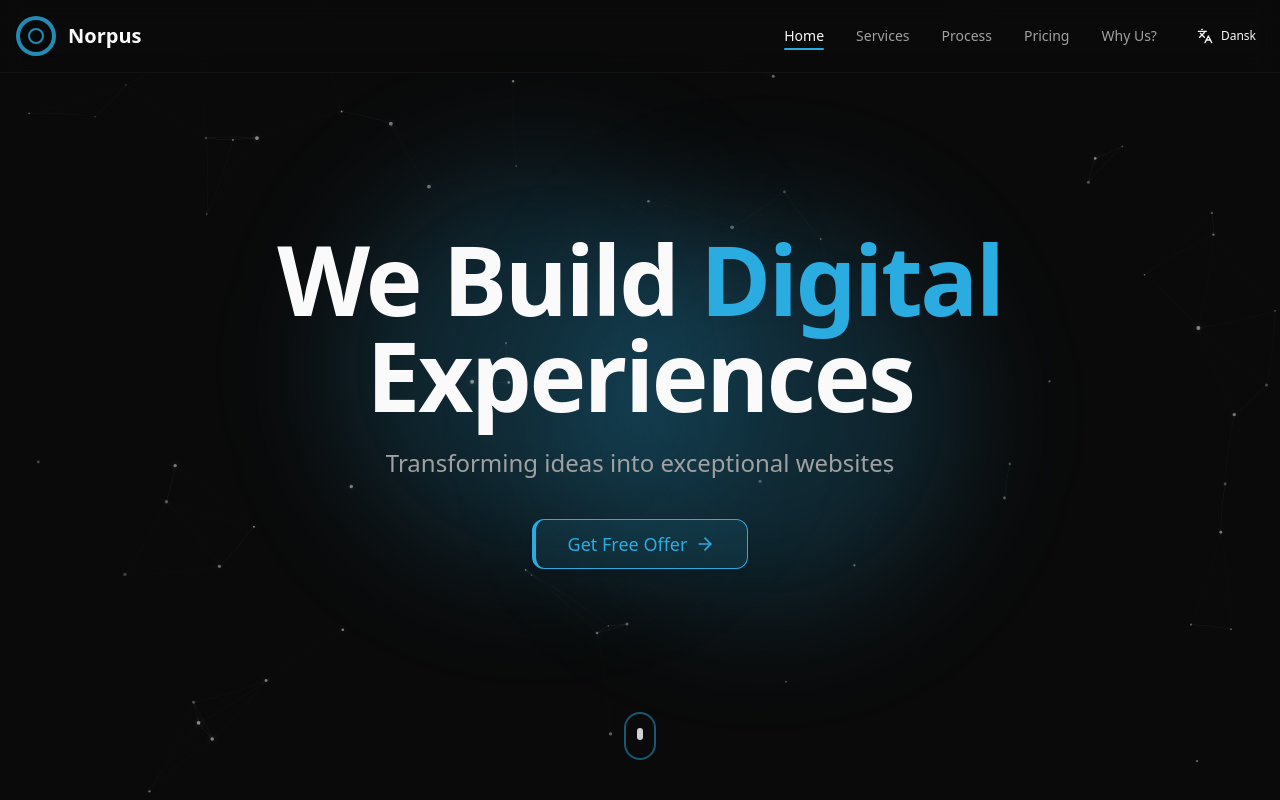
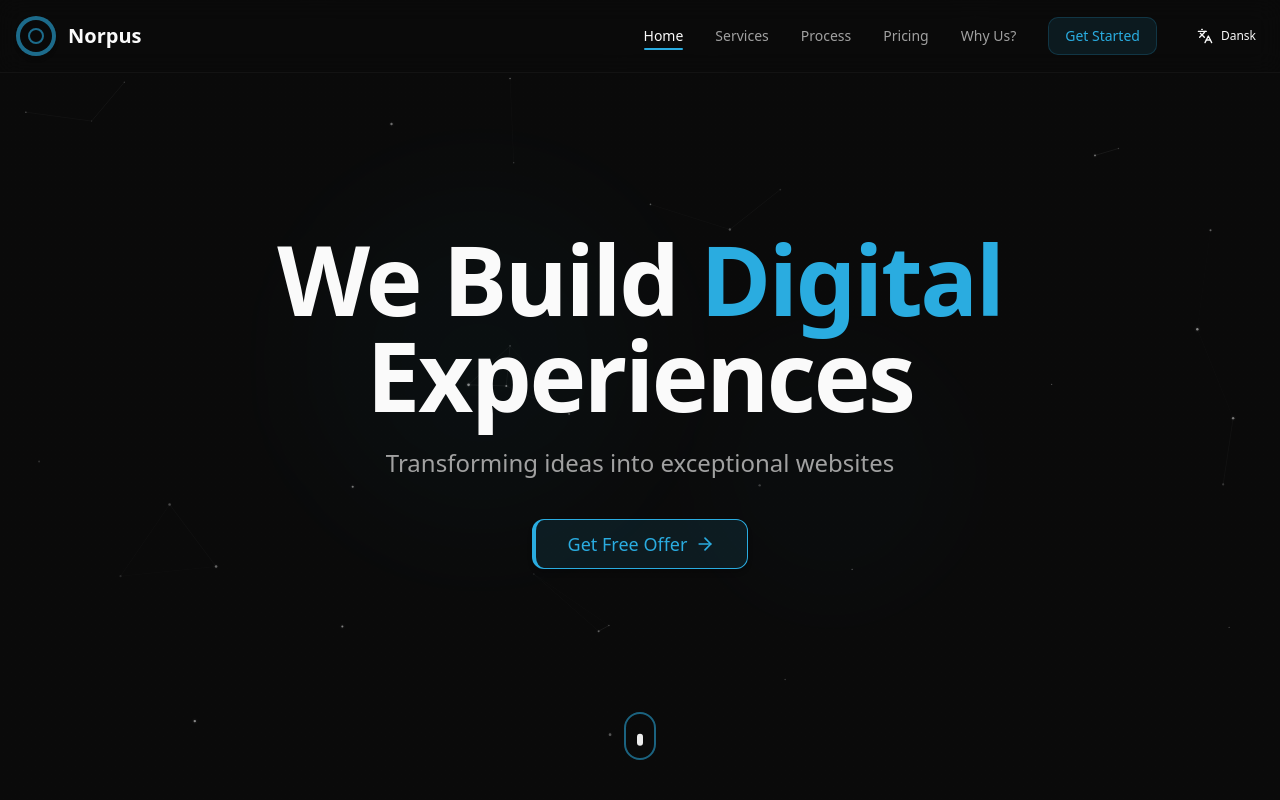
Before and after one commit to Abdulhamidsa/norpus, a Next.js app: page / in a window 1280 px wide. Shown: the top 800 px of the page. Built offline with nearby package versions, Linux system fonts and the light colour scheme.

Commit message:
feat: enhance navigation and layout with smooth scrolling, improved accessibility, and updated styles

```diff
--- a/src/app/globals.css
+++ b/src/app/globals.css
@@ -141,10 +141,18 @@
   * {
     @apply border-border outline-ring/50;
   }
+  html {
+    scroll-behavior: smooth;
+  }
   body {
     @apply bg-background text-foreground;
   }
   button {
     @apply cursor-pointer;
   }
+
+  /* Ensure minimum viewport height for sections */
+  .min-h-screen {
+    min-height: 100dvh;
+  }
 }
--- a/src/app/page.tsx
+++ b/src/app/page.tsx
@@ -2,7 +2,7 @@
 
 import type React from "react";
 import { useEffect, useRef, useState } from "react";
-// import { Cta } from "@/components/Cta";
+import { Cta } from "@/components/Cta";
 import CustomCursor from "@/components/custom-cursor";
 import { Footer } from "@/components/Footer";
 import { Hero } from "@/components/Hero";
@@ -23,7 +23,7 @@ export default function Home() {
   const servicesRef = useRef<HTMLDivElement>(null) as React.RefObject<HTMLDivElement>;
   const processRef = useRef<HTMLDivElement>(null) as React.RefObject<HTMLDivElement>;
   const pricingRef = useRef<HTMLDivElement>(null) as React.RefObject<HTMLDivElement>;
-  // const contactRef = useRef<HTMLDivElement>(null) as React.RefObject<HTMLDivElement>;
+  const ctaRef = useRef<HTMLDivElement>(null) as React.RefObject<HTMLDivElement>;
   const whyUsRef = useRef<HTMLDivElement>(null) as React.RefObject<HTMLDivElement>;
 
   useEffect(() => {
@@ -32,8 +32,8 @@ export default function Home() {
       { ref: servicesRef, id: "services" },
       { ref: processRef, id: "process" },
       { ref: pricingRef, id: "pricing" },
-      // { ref: contactRef, id: "contact" },
       { ref: whyUsRef, id: "whyus" },
+      { ref: ctaRef, id: "cta" },
     ];
 
     const observer = new IntersectionObserver(
@@ -60,7 +60,14 @@ export default function Home() {
 
   const scrollTo = (ref: React.RefObject<HTMLDivElement>) => {
     if (ref.current) {
-      ref.current.scrollIntoView({ behavior: "smooth", block: "start" });
+      const navbarHeight = 80; // Approximate navbar height
+      const elementPosition = ref.current.getBoundingClientRect().top;
+      const offsetPosition = elementPosition + window.pageYOffset - navbarHeight;
+
+      window.scrollTo({
+        top: offsetPosition,
+        behavior: "smooth",
+      });
       setMenuOpen(false);
     }
   };
@@ -85,8 +92,8 @@ export default function Home() {
           servicesRef,
           processRef,
           pricingRef,
-          // contactRef,
           whyUsRef,
+          ctaRef,
         }}
       />
 
@@ -100,9 +107,10 @@ export default function Home() {
       {/* <Clients /> */}
       {/* Pricing Section */}
       <Pricing ref={pricingRef} enterLink={enterLink} leaveLink={leaveLink} enterButton={enterButton} />
+      {/* Why Us Section */}
+      <WhyUs ref={whyUsRef} enterLink={enterLink} leaveLink={leaveLink} />
       {/* CTA Section */}
-      <WhyUs ref={whyUsRef} enterLink={enterLink} leaveLink={leaveLink} />
-      {/* <Cta enterButton={enterButton} leaveLink={leaveLink} ref={contactRef} /> */}
+      <Cta enterButton={enterButton} leaveLink={leaveLink} ref={ctaRef} />
       {/* Contact Section */}
       {/* <Contact ref={contactRef} enterButton={enterButton} leaveLink={leaveLink} /> */}
 
--- a/src/components/Cta.tsx
+++ b/src/components/Cta.tsx
@@ -2,6 +2,8 @@ import React, { forwardRef } from "react";
 import { motion } from "framer-motion";
 import { ArrowRight } from "lucide-react";
 import { useTranslation } from "@/hooks/use-translation";
+
+import { SectionHeading } from "./ui/section-heading";
 
 type ProcessProps = {
   leaveLink?: () => void;
@@ -14,7 +16,7 @@ export const Cta = forwardRef<HTMLDivElement, ProcessProps>(({ leaveLink, enterB
   return (
     <>
       {/* CTA Section */}
-      <section ref={ref} className="py-20 relative">
+      <section ref={ref} className="min-h-screen flex flex-col justify-center py-20 pt-10 relative">
         {/* Subtle background accent */}
         <div className="absolute inset-0 bg-gradient-to-b from-background to-accent/5 pointer-events-none"></div>
 
--- a/src/components/Navbar.tsx
+++ b/src/components/Navbar.tsx
@@ -23,7 +23,7 @@ type NavbarProps = {
     processRef: React.RefObject<HTMLDivElement>;
     pricingRef: React.RefObject<HTMLDivElement>;
     whyUsRef: React.RefObject<HTMLDivElement>;
-    // contactRef: React.RefObject<HTMLDivElement>;
+    ctaRef: React.RefObject<HTMLDivElement>;
   };
 };
 const navKeys = [
@@ -32,7 +32,6 @@ const navKeys = [
   { key: "process", ref: "processRef" },
   { key: "pricing", ref: "pricingRef" },
   { key: "whyus", ref: "whyUsRef" },
-  // { key: "contact", ref: "contactRef" },
 ];
 
 export function Navbar({ scrollTo, activeSection, enterButton, enterLink, leaveLink, refs }: NavbarProps) {
@@ -141,6 +140,18 @@ export function Navbar({ scrollTo, activeSection, enterButton, enterLink, leaveL
             >
               {t("nav.whyus")}
             </NavLink>
+            <NavLink
+              active={activeSection === "cta"}
+              onClick={() => {
+                scrollTo(refs.ctaRef);
+                if (isMobile) setMenuOpen(false);
+              }}
+              onMouseEnter={enterLink}
+              onMouseLeave={leaveLink}
+              className="bg-primary/10 text-primary border border-primary/20 px-4 py-2 rounded-md hover:bg-primary/20 transition-all duration-200"
+            >
+              {t("nav.cta")}
+            </NavLink>
             {/* <NavLink
               active={activeSection === "contact"}
               onClick={() => {
@@ -167,11 +178,13 @@ export function Navbar({ scrollTo, activeSection, enterButton, enterLink, leaveL
             transition={{ duration: 0.25, ease: "easeOut" }}
             className="fixed top-[72px] left-0 right-0 z-40 bg-background/95 backdrop-blur-md border-b border-border/30 overflow-hidden shadow-lg"
           >
-            <motion.div initial={{ opacity: 0 }} animate={{ opacity: 1 }} transition={{ duration: 0.3, delay: 0.05, staggerChildren: 0.07 }} className="container mx-auto px-4 py-6 flex flex-col divide-y divide-border/10">
+            <motion.div initial={{ opacity: 0 }} animate={{ opacity: 1 }} transition={{ duration: 0.3, delay: 0.05, staggerChildren: 0.07 }} className="container mx-auto px-4 py-6 flex flex-col">
+              {/* Navigation Items */}
+              <div className="flex flex-col divide-y divide-border/10">
                 {navKeys.map(({ key, ref }, index) => (
                   <motion.div key={key} initial={{ opacity: 0, x: -20 }} animate={{ opacity: 1, x: 0 }} transition={{ duration: 0.3, delay: 0.05 + index * 0.05 }} className={cn("py-4 first:pt-2 last:pb-2", "flex items-center justify-between")}>
                     <button
-                    className={cn("text-base font-medium w-full text-left flex items-center", activeSection === key ? "text-primary" : "text-muted-foreground")}
+                      className={cn("text-base font-medium text-left flex items-center transition-colors duration-200 w-fit", activeSection === key ? "text-primary" : "text-muted-foreground hover:text-foreground")}
                       onClick={() => {
                         scrollTo(refs[ref as keyof typeof refs]);
                         setMenuOpen(false); // Close the menu when clicking a link
@@ -182,11 +195,35 @@ export function Navbar({ scrollTo, activeSection, enterButton, enterLink, leaveL
                         {activeSection === key && <motion.div layoutId="mobileActiveIndicator" className="absolute -left-3 top-1/2 -translate-y-1/2 w-1.5 h-1.5 rounded-full bg-primary" />}
                       </span>
                     </button>
-                  <motion.div animate={{ rotate: activeSection === key ? 45 : 0 }} className={cn("w-6 h-6 rounded-full flex items-center justify-center", activeSection === key ? "text-primary" : "text-muted-foreground/50")}>
-                    {activeSection === key ? <span className="text-xs font-medium">→</span> : null}
+                    <motion.div
+                      animate={{ rotate: activeSection === key ? 45 : 0 }}
+                      transition={{ duration: 0.2 }}
+                      className={cn("w-6 h-6 rounded-full flex items-center justify-center transition-colors duration-200", activeSection === key ? "text-primary" : "text-muted-foreground/50")}
+                    >
+                      {activeSection === key ? (
+                        <span className="text-xs font-medium">→</span>
+                      ) : (
+                        <svg className="w-4 h-4" fill="none" stroke="currentColor" strokeWidth={2} viewBox="0 0 24 24">
+                          <path d="M9 5l7 7-7 7" />
+                        </svg>
+                      )}
                     </motion.div>
                   </motion.div>
                 ))}
+              </div>
+
+              {/* CTA Button - Separate from nav items */}
+              <motion.div initial={{ opacity: 0, y: 10 }} animate={{ opacity: 1, y: 0 }} transition={{ duration: 0.3, delay: 0.4 }} className="mt-6 pt-4 border-t border-border/10">
+                <button
+                  className="w-full bg-primary text-primary-foreground px-4 py-3 rounded-md hover:opacity-90 transition-all duration-200 font-medium text-center"
+                  onClick={() => {
+                    scrollTo(refs.ctaRef);
+                    setMenuOpen(false);
+                  }}
+                >
+                  {t("nav.cta")}
+                </button>
+              </motion.div>
             </motion.div>
           </motion.div>
         )}
@@ -195,11 +232,11 @@ export function Navbar({ scrollTo, activeSection, enterButton, enterLink, leaveL
   );
 }
 
-function NavLink({ children, active = false, onClick, onMouseEnter, onMouseLeave }: { children: React.ReactNode; active?: boolean; onClick?: () => void; onMouseEnter?: () => void; onMouseLeave?: () => void }) {
+function NavLink({ children, active = false, onClick, onMouseEnter, onMouseLeave, className }: { children: React.ReactNode; active?: boolean; onClick?: () => void; onMouseEnter?: () => void; onMouseLeave?: () => void; className?: string }) {
   return (
-    <motion.button onClick={onClick} onMouseEnter={onMouseEnter} onMouseLeave={onMouseLeave} className={cn("relative text-sm font-medium transition-colors hover:text-foreground cursor-pointer", active ? "text-foreground" : "text-muted-foreground")}>
+    <motion.button onClick={onClick} onMouseEnter={onMouseEnter} onMouseLeave={onMouseLeave} className={cn("relative text-sm font-medium transition-colors hover:text-foreground cursor-pointer", active ? "text-foreground" : "text-muted-foreground", className)}>
       {children}
-      {active && <motion.div layoutId="activeNavIndicator" className="absolute -bottom-1 left-0 right-0 h-0.5 bg-primary rounded-full" />}
+      {active && !className && <motion.div layoutId="activeNavIndicator" className="absolute -bottom-1 left-0 right-0 h-0.5 bg-primary rounded-full" />}
     </motion.button>
   );
 }
--- a/src/components/Process.tsx
+++ b/src/components/Process.tsx
@@ -13,7 +13,7 @@ export const Process = forwardRef<HTMLDivElement, ProcessProps>(({ enterLink, le
   const { t } = useTranslation();
 
   return (
-    <section ref={ref} className="py-24 relative overflow-hidden">
+    <section ref={ref} className="min-h-screen flex flex-col justify-center py-24 pt-10 relative overflow-hidden">
       {/* Subtle background elements */}
       <div className="absolute inset-0 bg-gradient-to-b from-background via-accent/5 to-background pointer-events-none"></div>
       <div className="absolute w-[500px] h-[500px] -top-64 -right-64 bg-primary/5 rounded-full blur-3xl"></div>
--- a/src/components/Services.tsx
+++ b/src/components/Services.tsx
@@ -15,7 +15,7 @@ export const Services = forwardRef<HTMLDivElement, ServicesProps>(({ enterButton
   // Removed unused isMobile variable
 
   return (
-    <section ref={ref} className="py-24 relative overflow-hidden" data-section="services" id="services">
+    <section ref={ref} className="min-h-screen flex flex-col justify-center py-24 pt-32 relative overflow-hidden" data-section="services" id="services">
       {/* Subtle background elements */}
       <div className="absolute inset-0 bg-gradient-to-b from-background via-background to-background pointer-events-none"></div>
       <div className="absolute w-[800px] h-[800px] -top-[400px] -left-[400px] bg-primary/3 rounded-full blur-3xl"></div>
--- a/src/components/Stats.tsx
+++ b/src/components/Stats.tsx
@@ -2,6 +2,7 @@ import React, { useEffect, useRef, useState } from "react";
 import { motion, useInView } from "framer-motion";
 import { Briefcase, Star, Users, Award } from "lucide-react";
 import { useTranslation } from "@/hooks/use-translation";
+import { cn } from "@/lib/utils";
 
 export const Stats = () => {
   const { t } = useTranslation();
--- a/src/components/Whyus.tsx
+++ b/src/components/Whyus.tsx
@@ -113,7 +113,7 @@ export const WhyUs = forwardRef<HTMLDivElement, Props>(({ enterLink, leaveLink }
   ];
 
   return (
-    <section ref={ref} onMouseEnter={enterLink} onMouseLeave={leaveLink} className="py-16 bg-background">
+    <section ref={ref} onMouseEnter={enterLink} onMouseLeave={leaveLink} className="min-h-screen flex flex-col justify-center py-16 pt-10 bg-background">
       <div className="container mx-auto px-4">
         {/* Header */}
         <motion.div initial={{ opacity: 0 }} whileInView={{ opacity: 1 }} viewport={{ once: true }} transition={{ duration: 0.6 }} className="mb-12">
--- a/src/components/animated-background.tsx
+++ b/src/components/animated-background.tsx
@@ -15,8 +15,6 @@ export default function AnimatedBackground() {
 
     let animationFrameId: number;
     let particles: Particle[] = [];
-    const mousePosition = { x: 0, y: 0 };
-    const mouseRadius = 100;
 
     const resizeCanvas = () => {
       canvas.width = window.innerWidth;
@@ -32,77 +30,34 @@ export default function AnimatedBackground() {
       speedX: number;
       speedY: number;
       color: string;
-      originalX: number;
-      originalY: number;
-      vx = 0;
-      vy = 0;
-      friction = 0.95;
-      springFactor = 0.05;
       pulseSpeed: number;
       pulsePhase: number;
-      // parallaxFactor: number;
 
       constructor() {
         this.x = Math.random() * canvas!.width;
         this.y = Math.random() * canvas!.height;
-        this.originalX = this.x;
-        this.originalY = this.y;
-        this.baseSize = Math.random() * 1.2 + 0.7;
+        this.baseSize = Math.random() * 0.8 + 0.5; // Smaller particles
         this.size = this.baseSize;
-        this.speedX = (Math.random() - 0.5) * 0.11;
-        this.speedY = (Math.random() - 0.5) * 0.11;
-        this.color = `rgba(255, 255, 255, ${Math.random() * 0.3 + 0.2})`;
-        this.pulseSpeed = Math.random() * 0.8 + 0.4;
+        this.speedX = (Math.random() - 0.5) * 0.3; // Much slower movement
+        this.speedY = (Math.random() - 0.5) * 0.3;
+        this.color = `rgba(255, 255, 255, ${Math.random() * 0.4 + 0.1})`;
+        this.pulseSpeed = Math.random() * 0.5 + 0.2; // Slower pulse
         this.pulsePhase = Math.random() * Math.PI * 2;
-        // this.parallaxFactor = Math.random() * 0.5 + 0.7;
       }
 
       update(time: number) {
-        // No parallax effect
+        // Very gentle movement
+        this.x += this.speedX;
+        this.y += this.speedY;
 
-        // Mouse interaction
-        const dx = mousePosition.x - this.x;
-        const dy = mousePosition.y - this.y;
-        const distance = Math.sqrt(dx * dx + dy * dy);
+        // Simple edge wrapping
+        if (this.x > canvas!.width) this.x = 0;
+        else if (this.x < 0) this.x = canvas!.width;
+        if (this.y > canvas!.height) this.y = 0;
+        else if (this.y < 0) this.y = canvas!.height;
 
-        if (distance < mouseRadius) {
-          const force = (mouseRadius - distance) / mouseRadius;
-          const angle = Math.atan2(dy, dx);
-          const pushX = Math.cos(angle) * force * 5;
-          const pushY = Math.sin(angle) * force * 5;
-
-          this.vx -= pushX;
-          this.vy -= pushY;
-        }
-
-        // Spring back to original position
-        const dx2 = this.originalX - this.x;
-        const dy2 = this.originalY - this.y;
-
-        this.vx += dx2 * this.springFactor;
-        this.vy += dy2 * this.springFactor;
-
-        // Apply friction
-        this.vx *= this.friction;
-        this.vy *= this.friction;
-
-        // Update position
-        this.x += this.vx;
-        this.y += this.vy;
-
-        // Slow drift
-        this.originalX += this.speedX;
-        this.originalY += this.speedY;
-
-        // Wrap around edges
-        if (this.originalX > canvas!.width) this.originalX = 0;
-        else if (this.originalX < 0) this.originalX = canvas!.width;
-
-        if (this.originalY > canvas!.height) this.originalY = 0;
-        else if (this.originalY < 0) this.originalY = canvas!.height;
-
-        // Pulse animation (smaller amplitude)
-        this.size = this.baseSize + Math.sin(time * this.pulseSpeed + this.pulsePhase) * 0.13;
+        // Gentle pulse animation
+        this.size = this.baseSize + Math.sin(time * this.pulseSpeed + this.pulsePhase) * 0.1;
       }
 
       draw() {
@@ -112,7 +67,7 @@ export default function AnimatedBackground() {
         ctx.beginPath();
         ctx.arc(this.x, this.y, this.size, 0, Math.PI * 2);
         ctx.shadowColor = this.color;
-        ctx.shadowBlur = 6;
+        ctx.shadowBlur = 3; // Reduced shadow
         ctx.fill();
         ctx.restore();
       }
@@ -120,64 +75,67 @@ export default function AnimatedBackground() {
 
     function initParticles() {
       particles = [];
-      // Fewer particles for a calmer effect
-      const particleCount = Math.min(Math.floor((window.innerWidth * window.innerHeight) / 14000), 70);
+      // Fewer particles for better performance
+      const particleCount = Math.min(Math.floor((window.innerWidth * window.innerHeight) / 20000), 40);
       for (let i = 0; i < particleCount; i++) {
         particles.push(new Particle());
       }
     }
 
     function connectParticles() {
-      const maxDistance = 140;
+      const maxDistance = 120; // Reduced connection distance
+      const maxConnections = 3; // Limit connections per particle
+
       for (let i = 0; i < particles.length; i++) {
-        for (let j = i + 1; j < particles.length; j++) {
+        let connections = 0;
+        for (let j = i + 1; j < particles.length && connections < maxConnections; j++) {
           const dx = particles[i].x - particles[j].x;
           const dy = particles[i].y - particles[j].y;
           const distance = Math.sqrt(dx * dx + dy * dy);
+
           if (distance < maxDistance) {
-            const opacity = 1 - distance / maxDistance;
+            const opacity = (1 - distance / maxDistance) * 0.15; // More subtle lines
             ctx!.save();
-            ctx!.strokeStyle = `rgba(255,255,255,${opacity * 0.08})`;
-            ctx!.lineWidth = 0.7;
-            // Draw a quadratic curve for a more organic look
+            ctx!.strokeStyle = `rgba(255,255,255,${opacity})`;
+            ctx!.lineWidth = 0.5;
             ctx!.beginPath();
-            const midX = (particles[i].x + particles[j].x) / 2 + (dx + dy) * 0.04;
-            const midY = (particles[i].y + particles[j].y) / 2 - (dx - dy) * 0.04;
             ctx!.moveTo(particles[i].x, particles[i].y);
-            ctx!.quadraticCurveTo(midX, midY, particles[j].x, particles[j].y);
+            ctx!.lineTo(particles[j].x, particles[j].y); // Simple lines instead of curves
             ctx!.stroke();
             ctx!.restore();
+            connections++;
           }
         }
       }
     }
 
-    function handleMouseMove(e: MouseEvent) {
-      mousePosition.x = e.clientX;
-      mousePosition.y = e.clientY;
-    }
+    let lastTime = 0;
+    const targetFPS = 30; // Lower FPS for better performance
+    const frameInterval = 1000 / targetFPS;
 
-    function animate() {
+    function animate(currentTime: number) {
+      if (currentTime - lastTime >= frameInterval) {
         if (!canvas) return;
         ctx!.clearRect(0, 0, canvas.width, canvas.height);
         const now = performance.now() / 1000;
+
         for (const particle of particles) {
           particle.update(now);
           particle.draw();
         }
         connectParticles();
+        lastTime = currentTime;
+      }
       animationFrameId = requestAnimationFrame(animate);
     }
 
     resizeCanvas();
-    animate();
+    animate(0);
 
     window.addEventListener("resize", resizeCanvas);
-    window.addEventListener("mousemove", handleMouseMove);
 
     return () => {
       window.removeEventListener("resize", resizeCanvas);
-      window.removeEventListener("mousemove", handleMouseMove);
       cancelAnimationFrame(animationFrameId);
     };
   }, []);
@@ -187,27 +145,28 @@ export default function AnimatedBackground() {
       <div className="absolute inset-0 bg-gradient-to-b from-background to-background/80 z-0"></div>
       <div className="absolute inset-0 z-0">
         <motion.div
-          className="absolute top-1/4 left-1/4 w-96 h-96 bg-primary/20 rounded-full filter blur-3xl"
+          className="absolute top-1/4 left-1/4 w-80 h-80 bg-primary/8 rounded-full filter blur-3xl"
           animate={{
-            x: [0, 30, 0, -30, 0],
-            y: [0, -30, 0, 30, 0],
+            scale: [1, 1.05, 1],
+            opacity: [0.3, 0.4, 0.3],
           }}
           transition={{
-            duration: 20,
-            repeat: Number.POSITIVE_INFINITY,
+            duration: 12,
+            repeat: Infinity,
             ease: "easeInOut",
           }}
         />
         <motion.div
-          className="absolute bottom-1/4 right-1/4 w-96 h-96 bg-secondary/20 rounded-full filter blur-3xl"
+          className="absolute bottom-1/4 right-1/4 w-64 h-64 bg-secondary/6 rounded-full filter blur-2xl"
           animate={{
-            x: [0, -30, 0, 30, 0],
-            y: [0, 30, 0, -30, 0],
+            scale: [1, 1.08, 1],
+            opacity: [0.2, 0.35, 0.2],
           }}
           transition={{
             duration: 15,
-            repeat: Number.POSITIVE_INFINITY,
+            repeat: Infinity,
             ease: "easeInOut",
+            delay: 3,
           }}
         />
       </div>
--- a/src/hooks/use-translation.tsx
+++ b/src/hooks/use-translation.tsx
@@ -18,6 +18,7 @@ const translations = {
     "nav.pricing": "Pricing",
     "nav.contact": "Contact",
     "nav.whyus": "Why Us?",
+    "nav.cta": "Get Started",
 
     "hero.title.start": "We Build",
     "hero.title.highlight": "Digital",
@@ -206,6 +207,7 @@ const translations = {
     "nav.pricing": "Priser",
     "nav.contact": "Kontakt",
     "nav.whyus": "Hvorfor Os?",
+    "nav.cta": "Kom i Gang",
 
     "hero.title.start": "Vi Skaber",
     "hero.title.highlight": "Digitale",
```
Also changed, not shown: eslint.config.mjs (+31 -80 lines), src/components/Pricing.tsx (+7 -2 lines). Lines whose indentation alone changed are shown as unchanged.
